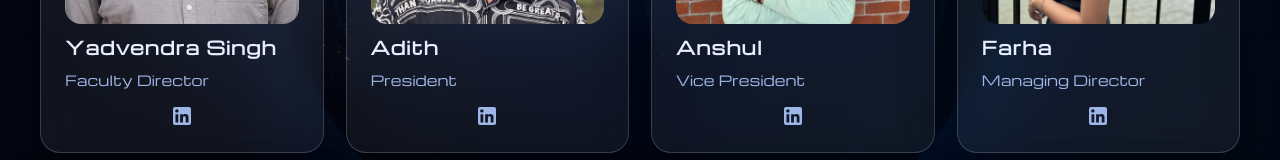
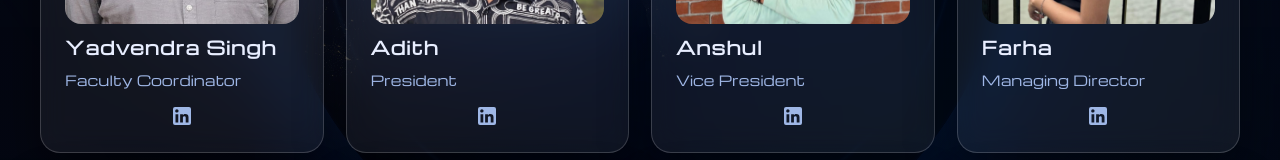
Before and after one commit to JoumJoumJoum/websyte, a React (Create React App) app: page /team in a window 1280 px wide. Shown: the part 483-643 px from the top of the page. Built offline with nearby package versions, Linux system fonts and the light colour scheme.

Commit message:
Added everyones linkedin

```diff
--- a/src/members/index.js
+++ b/src/members/index.js
@@ -2,14 +2,14 @@
 // Each member has a display name and an image URL served from /members
 
 const members = [
-  { name: 'Yadvendra Singh', img: '/members/ypsirgrss.jpg', role: 'Faculty Director', linkedin: 'https://www.linkedin.com/in/dr-yadvendra-pratap-singh-544812139' },
+  { name: 'Yadvendra Singh', img: '/members/ypsirgrss.jpg', role: 'Faculty Coordinator', linkedin: 'https://www.linkedin.com/in/dr-yadvendra-pratap-singh-544812139' },
   { name: 'Adith', img: '/members/adithgrss.jpg', role: 'President', linkedin: 'https://www.linkedin.com/in/adith-nambiar-8889341b6' },
   { name: 'Anshul', img: '/members/anshulgrss.jpg', role: 'Vice President', linkedin: 'https://www.linkedin.com/in/anshul-anand-b887401a0' },
-  { name: 'Farha', img: '/members/farhagrss.jpg', role: 'Managing Director', linkedin: 'https://www.google.com' },
+  { name: 'Farha', img: '/members/farhagrss.jpg', role: 'Managing Director', linkedin: 'https://www.linkedin.com/in/farha-sherani' },
   { name: 'Jotham', img: '/members/jothamgrss.jpg', role: 'Technical Director', linkedin: 'https://www.linkedin.com/in/jotham-travasso-21b52b2b0' },
-  { name: 'Kaushik', img: '/members/kaushikgrss.jpg', role: 'Technical Advisor', linkedin: 'https://www.google.com' },
+  { name: 'Kaushik', img: '/members/kaushikgrss.jpg', role: 'Technical Advisor', linkedin: 'https://www.linkedin.com/in/s-kaushik-rao-33336a289?utm_source=share&utm_campaign=share_via&utm_content=profile&utm_medium=android_app' },
   { name: 'Lekshmi', img: '/members/lachugrss.jpg', role: 'Creative Director', linkedin: 'https://www.linkedin.com/in/lekshminaji' },
-  { name: 'Manu', img: '/members/manugrss.jpg', role: 'HR Director', linkedin: 'https://www.google.com' },
+  { name: 'Manu', img: '/members/manugrss.jpg', role: 'HR Director', linkedin: 'https://www.linkedin.com/in/manu-sankar-k-m-b172a5324?utm_source=share&utm_campaign=share_via&utm_content=profile&utm_medium=android_app' },
   { name: 'Mehul', img: '/members/mehulgrss.jpg', role: 'Treasurer', linkedin: 'https://www.linkedin.com/in/mehul-garg-584a641b7' },
   { name: 'Shagun', img: '/members/shagungrss.jpg', role: 'General Secretary', linkedin: 'https://www.linkedin.com/in/shagun-singh-915b7b297' }
 ];
```
